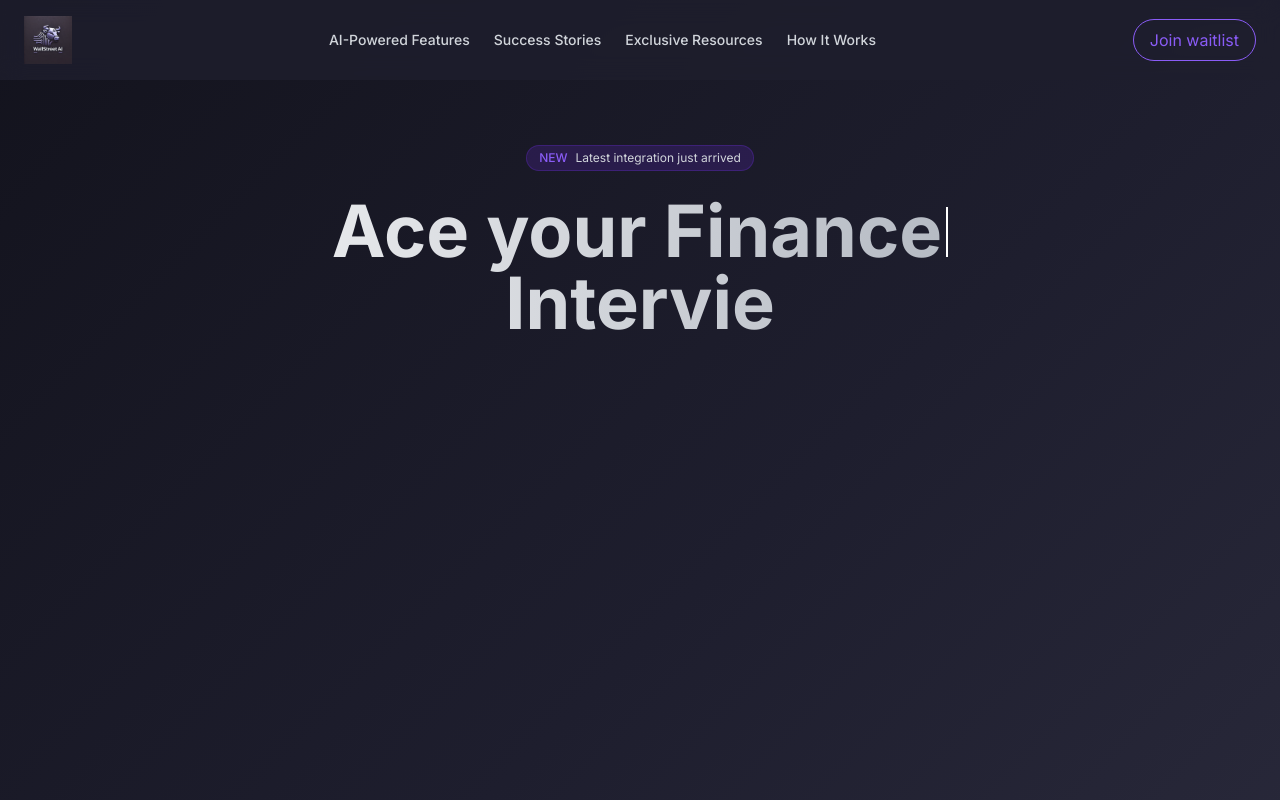
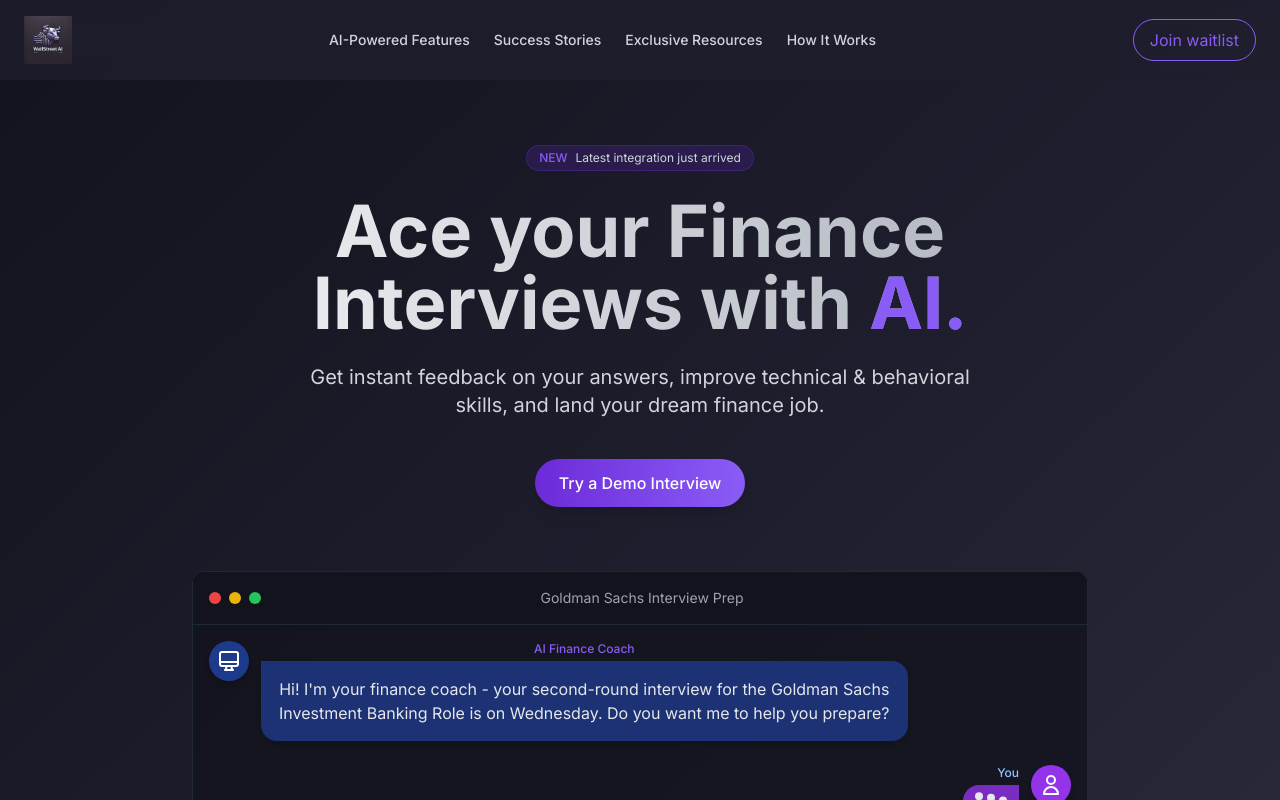
Before and after one commit to cuttothechaseo/ai-finance, a Next.js app: page / in a window 1280 px wide. Shown: the top 800 px of the page. Built offline with nearby package versions, Linux system fonts and the light colour scheme.

Commit message:
Implement simpler typewriter animation using useRef

```diff
--- a/src/app/components/hero/Hero.tsx
+++ b/src/app/components/hero/Hero.tsx
@@ -1,51 +1,11 @@
 'use client';
 
-import { motion, useAnimation } from 'framer-motion';
-import { useEffect, useState } from 'react';
+import { motion } from 'framer-motion';
 import ChatDemo from './ChatDemo';
 import AnimatedBackground from './AnimatedBackground';
+import { useEffect, useRef } from 'react';
 
 export default function Hero() {
-  const [displayText, setDisplayText] = useState('');
-  const [currentIndex, setCurrentIndex] = useState(0);
-  const fullText = "Ace your Finance";
-  const secondLineText = "Interviews with ";
-  const [displaySecondLine, setDisplaySecondLine] = useState('');
-  const [secondLineIndex, setSecondLineIndex] = useState(0);
-  const [showAI, setShowAI] = useState(false);
-  const [typingComplete, setTypingComplete] = useState(false);
-
-  // Typewriter effect for the first line
-  useEffect(() => {
-    if (currentIndex < fullText.length) {
-      const timeout = setTimeout(() => {
-        setDisplayText(fullText.substring(0, currentIndex + 1));
-        setCurrentIndex(currentIndex + 1);
-      }, 100); // Speed of typing
-
-      return () => clearTimeout(timeout);
-    } else if (!typingComplete) {
-      // Start typing the second line after a short pause
-      setTimeout(() => {
-        const secondLineInterval = setInterval(() => {
-          if (secondLineIndex < secondLineText.length) {
-            setDisplaySecondLine(secondLineText.substring(0, secondLineIndex + 1));
-            setSecondLineIndex(secondLineIndex + 1);
-          } else {
-            clearInterval(secondLineInterval);
-            // Show the "AI." part after typing "Interviews with"
-            setTimeout(() => {
-              setShowAI(true);
-              setTypingComplete(true);
-            }, 300);
-          }
-        }, 100);
-
-        return () => clearInterval(secondLineInterval);
-      }, 500);
-    }
-  }, [currentIndex, secondLineIndex, typingComplete]);
-
   const scrollToDemo = (e: React.MouseEvent) => {
     e.preventDefault();
     const demoElement = document.getElementById('demo');
@@ -53,6 +13,34 @@
       demoElement.scrollIntoView({ behavior: 'smooth' });
     }
   };
+
+  const headingRef = useRef<HTMLHeadingElement>(null);
+
+  useEffect(() => {
+    const heading = headingRef.current;
+    if (!heading) return;
+
+    // Full text to animate (excluding HTML tags for animation purposes)
+    const text = "Ace your Finance Interviews with AI";
+    heading.textContent = ""; // Clear initial content
+
+    let index = 0;
+
+    // Typewriter animation function
+    const typeWriter = () => {
+      if (index < text.length) {
+        heading.textContent = text.slice(0, index + 1); // Add one character at a time
+        index++;
+        setTimeout(typeWriter, 50); // 50ms per character for quick effect
+      } else {
+        // Restore original HTML structure with <br> and <span> after animation
+        heading.innerHTML = 'Ace your Finance<br />Interviews with <span class="text-primary-light">AI.</span>';
+      }
+    };
+
+    // Start typewriter after the fade-in animation delay
+    setTimeout(typeWriter, 200); // Matches the 0.2s delay of motion.h1
+  }, []); // Runs only once on mount
 
   return (
     <section className="relative min-h-screen flex items-center justify-center gradient-bg overflow-hidden pt-20">
@@ -70,38 +58,30 @@
         </motion.div>
 
         <motion.h1
-          className="text-4xl md:text-6xl lg:text-7xl font-bold mb-6 bg-clip-text text-transparent bg-gradient-to-r from-white to-gray-400 min-h-[200px]"
-          initial={{ opacity: 1 }}
-          animate={{ opacity: 1 }}
+          ref={headingRef} // Attach ref to manipulate content
+          className="text-4xl md:text-6xl lg:text-7xl font-bold mb-6 bg-clip-text text-transparent bg-gradient-to-r from-white to-gray-400"
+          initial={{ opacity: 0, y: 20 }}
+          animate={{ opacity: 1, y: 0 }}
+          transition={{ duration: 0.5, delay: 0.2 }}
         >
-          {displayText}<span className="inline-block w-0.5 h-[0.7em] bg-white ml-1 animate-blink"></span>
-          <br />
-          {displaySecondLine}
-          {showAI && (
-            <motion.span
-              className="text-primary-light"
-              initial={{ opacity: 0 }}
-              animate={{ opacity: 1 }}
-              transition={{ duration: 0.5 }}
-            >
-              AI.
-            </motion.span>
-          )}
+          {/* Initial content will be cleared and animated */}
+          Ace your Finance<br />
+          Interviews with <span className="text-primary-light">AI.</span>
         </motion.h1>
 
         <motion.p
           className="text-lg md:text-xl text-gray-300 max-w-2xl mx-auto mb-10"
           initial={{ opacity: 0, y: 20 }}
-          animate={{ opacity: typingComplete ? 1 : 0, y: typingComplete ? 0 : 20 }}
-          transition={{ duration: 0.5, delay: 0.2 }}
+          animate={{ opacity: 1, y: 0 }}
+          transition={{ duration: 0.5, delay: 0.4 }}
         >
           Get instant feedback on your answers, improve technical & behavioral skills, and land your dream finance job.
         </motion.p>
 
         <motion.div
           initial={{ opacity: 0, y: 20 }}
-          animate={{ opacity: typingComplete ? 1 : 0, y: typingComplete ? 0 : 20 }}
-          transition={{ duration: 0.5, delay: 0.4 }}
+          animate={{ opacity: 1, y: 0 }}
+          transition={{ duration: 0.5, delay: 0.6 }}
           whileHover={{ scale: 1.05 }}
           whileTap={{ scale: 0.95 }}
         >
@@ -113,8 +93,8 @@
         <motion.div
           className="mt-16 relative"
           initial={{ opacity: 0, y: 40 }}
-          animate={{ opacity: typingComplete ? 1 : 0, y: typingComplete ? 0 : 40 }}
-          transition={{ duration: 0.8, delay: 0.6 }}
+          animate={{ opacity: 1, y: 0 }}
+          transition={{ duration: 0.8, delay: 0.8 }}
           id="demo"
         >
           <div className="w-full max-w-4xl mx-auto rounded-xl overflow-hidden">
```
